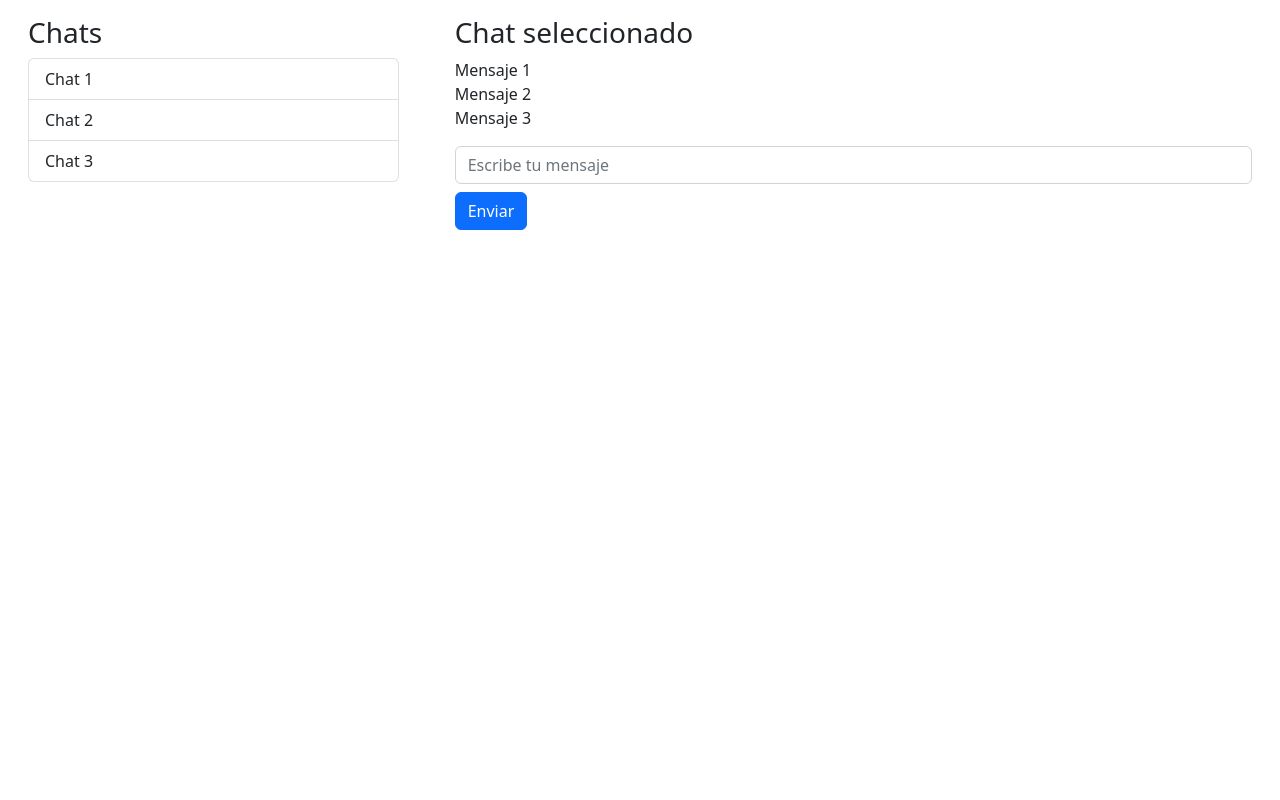
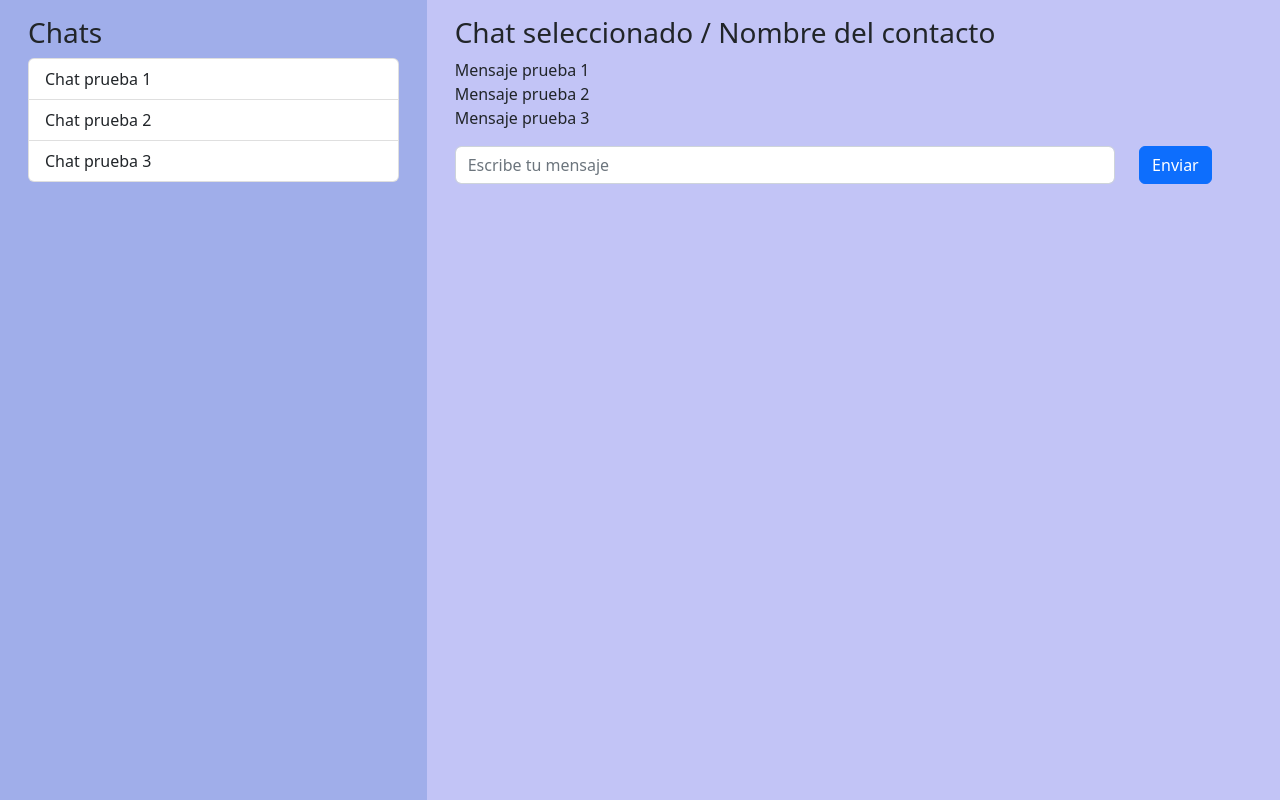
Before and after one commit to INGESO-2023-1/grupo_8, a React (Create React App) app in the folder FRONT/: page /Home in a window 1280 px wide. Built offline with nearby package versions, Linux system fonts and the light colour scheme.

Commit message:
Actualizacion del Front-end Home

```diff
--- /dev/null
+++ b/FRONT/src/components/Home.css
@@ -0,0 +1,7 @@
+.custom-primary {
+    background-color: #A0AEEA; /* Color de fondo personalizado para la columna de chats */
+  }
+
+  .custom-secondary {
+    background-color: #C2C4F6; /* Color de fondo personalizado para la columna de chat seleccionado */
+  }
--- a/FRONT/src/components/Home.js
+++ b/FRONT/src/components/Home.js
@@ -1,37 +1,44 @@
 import React from 'react';
 import 'bootstrap/dist/css/bootstrap.min.css';
 import { Container, Row, Col, Form, Button } from 'react-bootstrap';
+import './Home.css'; // Archivo CSS personalizado para los colores
 
 function Home() {
   return (
-    <Container fluid>
-      <Row>
-        <Col md={4}>
+    <Container fluid style={{ height: '100vh', display: 'flex', flexDirection: 'column' }}>
+      <Row style={{ flex: 1 }}>
+        <Col md={4} className="custom-primary" style={{ height: '100%' }}>
           {/* Lista de chats */}
           <div className="p-3">
             <h3>Chats</h3>
             <ul className="list-group">
               {/* Renderiza los chats aquí */}
-              <li className="list-group-item">Chat 1</li>
-              <li className="list-group-item">Chat 2</li>
-              <li className="list-group-item">Chat 3</li>
+              <li className="list-group-item">Chat prueba 1</li>
+              <li className="list-group-item">Chat prueba 2</li>
+              <li className="list-group-item">Chat prueba 3</li>
             </ul>
           </div>
         </Col>
-        <Col md={8}>
+        <Col md={8} className="custom-secondary" style={{ height: '100%' }}>
           {/* Chat seleccionado */}
           <div className="p-3">
-            <h3>Chat seleccionado</h3>
+            <h3>Chat seleccionado / Nombre del contacto</h3>
             <div className="chat-messages">
               {/* Renderiza los mensajes del chat aquí */}
-              <div className="message">Mensaje 1</div>
-              <div className="message">Mensaje 2</div>
-              <div className="message">Mensaje 3</div>
+              <div className="message">Mensaje prueba 1</div>
+              <div className="message">Mensaje prueba 2</div>
+              <div className="message">Mensaje prueba 3</div>
             </div>
             {/* Casilla de texto para escribir mensajes */}
             <Form className="mt-3">
-              <Form.Control type="text" placeholder="Escribe tu mensaje" />
-              <Button variant="primary" className="mt-2">Enviar</Button>
+              <Row>
+                <Col xs={10}>
+                  <Form.Control type="text" placeholder="Escribe tu mensaje" />
+                </Col>
+                <Col xs={2}>
+                  <Button variant="primary">Enviar</Button>
+                </Col>
+              </Row>
             </Form>
           </div>
         </Col>
```
Also changed, not shown: 1 other file (tests, documents, lock files or other folders).
